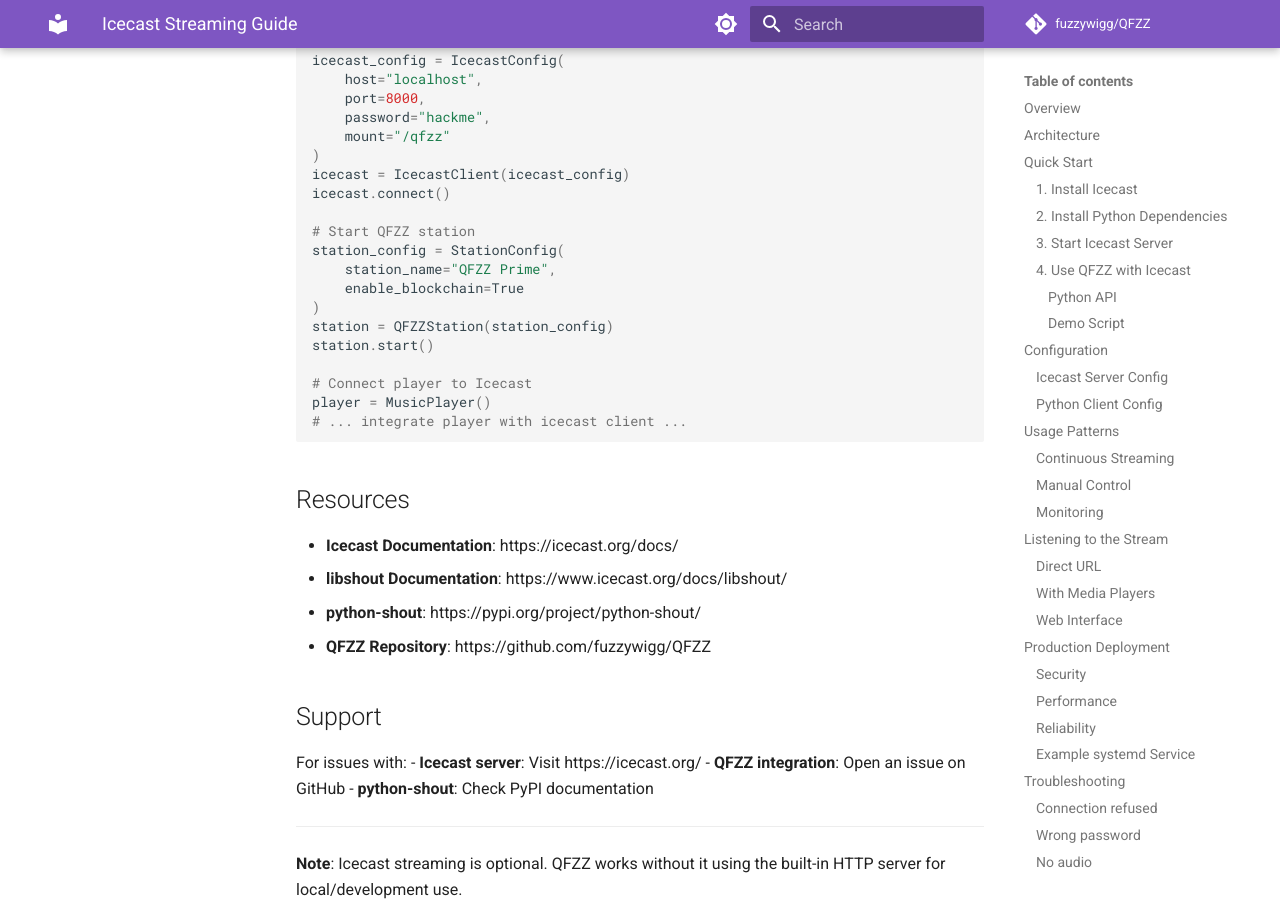
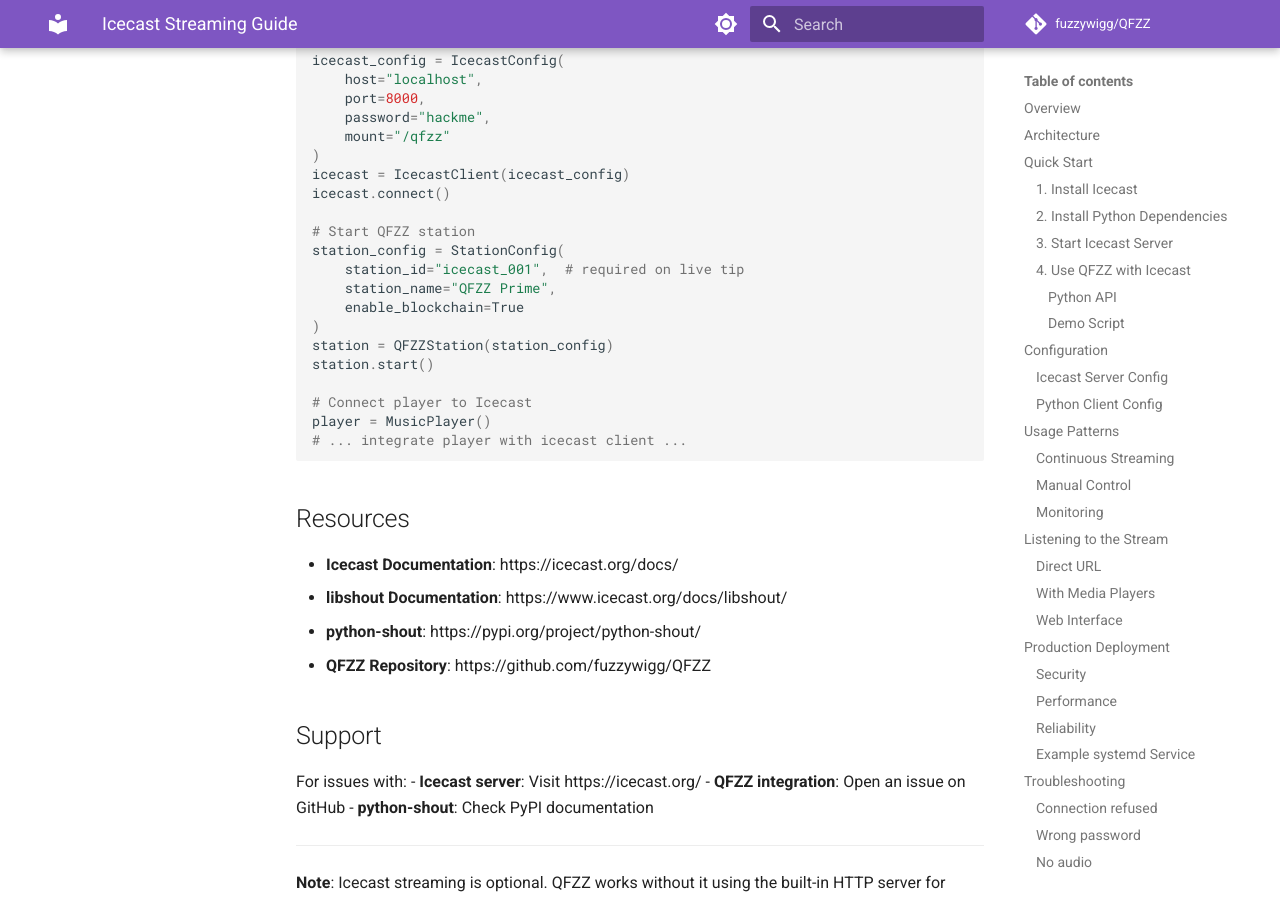
Before and after one commit to fuzzywigg/QFZZ, an MkDocs documentation site: the page built from docs/ICECAST_GUIDE.md, in a window 1280 px wide and 900 px high, scrolled down 9156 px. Built offline with MkDocs 1.6.1 and Material for MkDocs 9.7.7, drawn with Linux system fonts in a browser that asks for light colours; comment, search, counter and statistics services are not loaded.

Commit message:
docs: align ICECAST StationConfig sample with live tip (#175)
Add required station_id to ICECAST_GUIDE Integration StationConfig
sample so it constructs against live qfzz.core.config.StationConfig.

Co-authored-by: Cursor Agent <cursoragent@cursor.com>
Co-authored-by: Andrew Pappas <fuzzywigg@users.noreply.github.com>

```diff
--- a/docs/ICECAST_GUIDE.md
+++ b/docs/ICECAST_GUIDE.md
@@ -455,6 +455,7 @@ icecast.connect()
 
 # Start QFZZ station
 station_config = StationConfig(
+    station_id="icecast_001",  # required on live tip
     station_name="QFZZ Prime",
     enable_blockchain=True
 )
```
